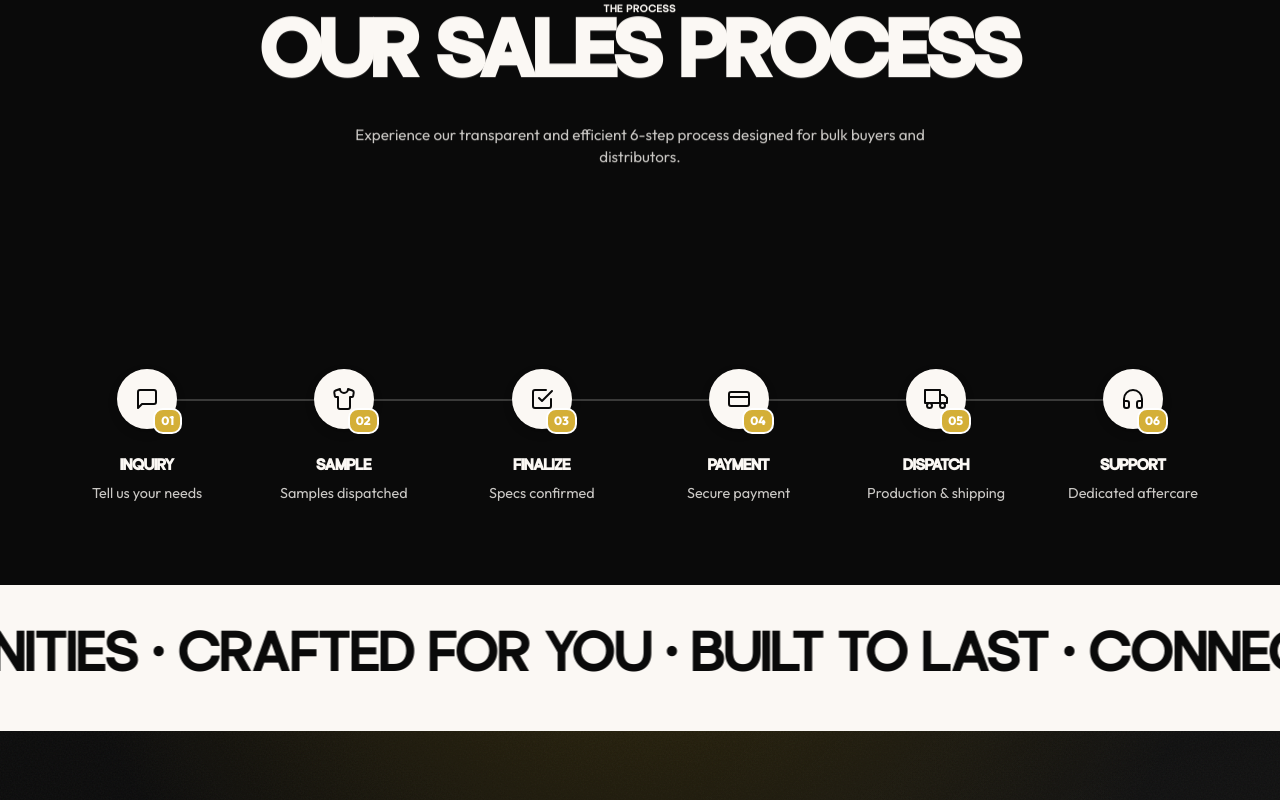
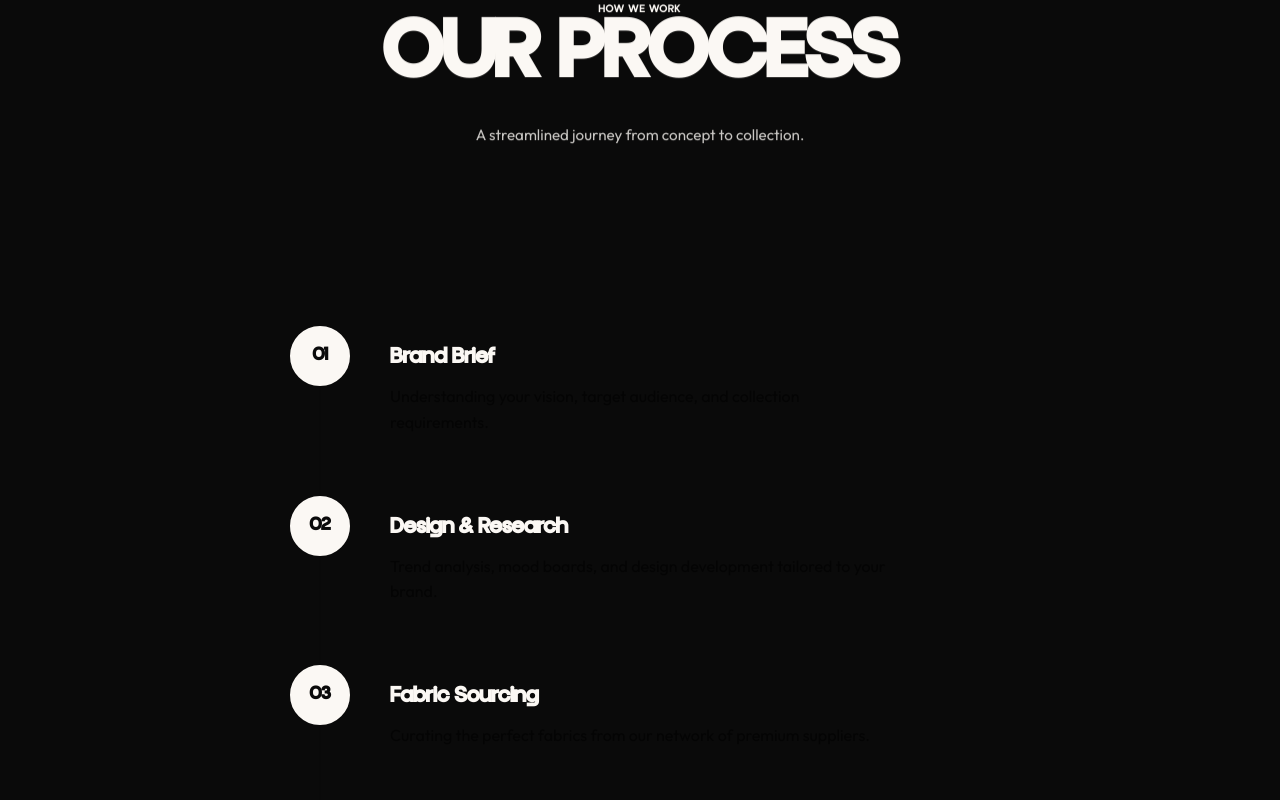
Before and after one commit to PTejasKr/alphaxgen, a Next.js app: page / in a window 1280 px wide. Shown: the part 1960-2760 px from the top of the page. Built offline with nearby package versions, Linux system fonts and the light colour scheme.

Commit message:
feat: redesign process section to clean vertical timeline based on user reference

```diff
--- a/src/components/home/ProcessSection.module.css
+++ b/src/components/home/ProcessSection.module.css
@@ -1,6 +1,6 @@
 .processSection {
-  padding: var(--space-lg) clamp(12px, 4vw, 24px); /* Mobile padding fix */
-  background-color: var(--paper);
+  padding: var(--space-xl) clamp(12px, 4vw, 24px);
+  background-color: var(--paper); /* Looks like off-white/cream */
   color: var(--ink);
   overflow: hidden;
   border-bottom: var(--border-width) solid var(--ink);
@@ -14,13 +14,7 @@
 
 .header {
   text-align: center;
-  margin-bottom: 2rem;
-}
-
-@media (min-width: 900px) {
-  .header {
-    margin-bottom: var(--space-xl);
-  }
+  margin-bottom: var(--space-xl);
 }
 
 .subtitle {
@@ -30,215 +24,107 @@
   opacity: 0.8;
 }
 
-.compactBottom { padding-bottom: calc(var(--space-xl) / 2) !important; }
+.compactBottom {
+  padding-bottom: calc(var(--space-xl) / 2) !important;
+}
 
 /* ---------------------------------
-   MOBILE STACKED SCROLL LAYOUT
-   (Visible only on mobile)
+   VERTICAL TIMELINE LAYOUT
 ---------------------------------- */
-.mobileTimelineContainer {
+.timelineContainer {
   position: relative;
-  width: 100%;
-  max-width: 400px;
+  max-width: 700px; /* Constrain width for better readability */
   margin: 0 auto;
-  padding-bottom: 20vh;
+  padding: 20px 0;
 }
 
-@media (min-width: 900px) {
-  .mobileTimelineContainer {
-    display: none;
-  }
+.timelineLine {
+  position: absolute;
+  top: 50px; /* 20px padding-top + 30px (half circle) */
+  bottom: 50px; /* 20px padding-bottom + 30px (half circle) */
+  left: 30px; /* Center of the 60px circle */
+  width: 1px;
+  background-color: rgba(0, 0, 0, 0.15); /* Light gray line */
+  z-index: 1;
+  transform: translateX(-50%);
 }
 
-.mobileStepCard {
-  position: sticky;
-  top: 15vh;
-  width: 100%;
-  margin-bottom: 60vh;
-  will-change: transform, opacity;
+.stepWrapper {
+  display: flex;
+  position: relative;
+  margin-bottom: 60px;
+  z-index: 2;
+  align-items: flex-start;
 }
 
-.mobileStepCard:last-child {
+.stepWrapper:last-child {
   margin-bottom: 0;
 }
 
-.mobileCardContent {
-  background: var(--white);
-  border: 1px solid rgba(0,0,0,0.05);
-  box-shadow: 0 10px 30px rgba(0,0,0,0.1);
-  border-radius: 12px;
-  padding: 2rem 1.5rem;
-  display: flex;
-  flex-direction: column;
-  align-items: center;
-  text-align: center;
-  gap: 1rem;
-  height: 100%;
-  transform-style: preserve-3d;
-}
-
-.stepProgress {
-  font-family: var(--font-heading), sans-serif;
-  font-size: 0.85rem;
-  font-weight: 700;
-  color: var(--accent);
-  letter-spacing: 0.05em;
-}
-
-.cardText {
-  display: flex;
-  flex-direction: column;
-  justify-content: center;
-}
-
-.stepIconWrap {
-  position: relative;
+.stepNumber {
   width: 60px;
   height: 60px;
-  background-color: var(--ink);
-  color: var(--paper);
   border-radius: 50%;
+  border: 2px solid var(--ink);
   display: flex;
   align-items: center;
   justify-content: center;
+  font-family: var(--font-heading), sans-serif;
+  font-size: 1.25rem;
+  font-weight: 700;
   flex-shrink: 0;
-  box-shadow: 0 4px 10px rgba(0,0,0,0.2);
-  margin: 0 auto;
-  z-index: 5;
+  margin-right: 40px;
+  background-color: var(--paper);
 }
 
-.stepIconWrap svg {
-  width: 24px;
-  height: 24px;
-  stroke: var(--paper);
-  fill: none;
-}
-
-.stepNumber {
-  position: absolute;
-  bottom: -5px;
-  right: -5px;
-  background: var(--accent);
-  color: var(--white);
-  font-size: 0.7rem;
-  font-weight: 800;
-  padding: 2px 6px;
-  border-radius: 10px;
-  border: 2px solid var(--white);
+.stepContent {
+  padding-top: 14px; /* Align title nicely with the center of the 60px circle */
 }
 
 .stepTitle {
   font-family: var(--font-heading), sans-serif;
-  font-size: 1.1rem;
+  font-size: 1.5rem;
   font-weight: 700;
-  text-transform: uppercase;
-  margin-bottom: 0.25rem;
+  margin-bottom: 8px;
   color: var(--ink);
 }
 
 .stepDesc {
-  font-size: 0.9rem;
-  opacity: 0.8;
+  font-size: 1rem;
+  color: rgba(0, 0, 0, 0.6);
+  line-height: 1.6;
   margin: 0;
+  max-width: 500px;
 }
 
-/* ---------------------------------
-   DESKTOP HORIZONTAL LAYOUT
-   (Visible only on desktop)
----------------------------------- */
-.desktopTimeline {
-  display: none;
-}
-
-@media (min-width: 900px) {
-  .desktopTimeline {
-    display: flex;
-    justify-content: space-between;
-    position: relative;
-    max-width: 1200px;
-    margin: 0 auto;
-    padding-top: 40px;
+/* Responsive adjustments */
+@media (max-width: 600px) {
+  .stepNumber {
+    width: 48px;
+    height: 48px;
+    font-size: 1rem;
+    margin-right: 20px;
   }
 
-  .desktopTrack {
-    position: absolute;
-    top: 70px;
-    left: 8.33%;
-    right: 8.33%;
-    height: 2px;
-    background-color: var(--ink);
-    opacity: 0.2;
-    z-index: 1;
-  }
-
-  .train {
-    position: absolute;
-    top: 54px;
-    left: 8.33%;
-    width: 32px;
-    height: 32px;
-    background-color: var(--paper);
-    color: var(--accent);
-    border: 2px solid var(--accent);
-    border-radius: 50%;
-    display: flex;
-    align-items: center;
-    justify-content: center;
-    z-index: 2;
-    animation: trainMove 15s linear infinite;
-  }
-
-  .train svg {
-    width: 16px;
-    height: 16px;
-    stroke: var(--accent);
-    fill: none;
-  }
-
-  @keyframes trainMove {
-    0% { left: 8.33%; transform: translateX(-50%); }
-    15% { left: 25%; transform: translateX(-50%); }
-    20% { left: 25%; transform: translateX(-50%); }
-    35% { left: 41.66%; transform: translateX(-50%); }
-    40% { left: 41.66%; transform: translateX(-50%); }
-    55% { left: 58.33%; transform: translateX(-50%); }
-    60% { left: 58.33%; transform: translateX(-50%); }
-    75% { left: 75%; transform: translateX(-50%); }
-    80% { left: 75%; transform: translateX(-50%); }
-    95% { left: 91.66%; transform: translateX(-50%); }
-    100% { left: 91.66%; transform: translateX(-50%); }
-  }
-
-  .desktopStep {
-    display: flex;
-    flex-direction: column;
-    align-items: center;
-    text-align: center;
-    width: 16.66%;
-    position: relative;
-    z-index: 5;
-  }
-
-  .desktopStep .stepIconWrap {
-    width: 60px;
-    height: 60px;
-    margin-bottom: 1.5rem;
-    background-color: var(--ink);
-  }
-
-  .desktopStep .stepIconWrap svg {
-    width: 24px;
-    height: 24px;
-  }
-
-  .desktopStep .stepNumber {
-    bottom: -5px;
-    right: -5px;
-    font-size: 0.75rem;
-    padding: 2px 6px;
+  .timelineLine {
+    top: 44px; /* 20px padding + 24px half-circle */
+    bottom: 44px;
+    left: 24px; /* Center of 48px circle */
   }
 
   .stepContent {
-    max-width: 150px;
+    padding-top: 10px;
+  }
+
+  .stepTitle {
+    font-size: 1.25rem;
+  }
+
+  .stepDesc {
+    font-size: 0.95rem;
+  }
+
+  .stepWrapper {
+    margin-bottom: 40px;
   }
 }
--- a/src/components/home/ProcessSection.tsx
+++ b/src/components/home/ProcessSection.tsx
@@ -1,135 +1,79 @@
 "use client";
 
-import React, { useRef } from "react";
+import React from "react";
 import { Reveal } from "@/components/ui/Reveal";
-import { motion, useScroll, useTransform } from "framer-motion";
+import { motion } from "framer-motion";
 import styles from "./ProcessSection.module.css";
 
 const steps = [
   {
     id: "01",
-    title: "Inquiry",
-    desc: "Tell us your needs",
-    icon: (
-      <svg viewBox="0 0 24 24" strokeWidth="2" strokeLinecap="round" strokeLinejoin="round">
-        <path d="M21 15a2 2 0 0 1-2 2H7l-4 4V5a2 2 0 0 1 2-2h14a2 2 0 0 1 2 2z"></path>
-      </svg>
-    ),
+    title: "Brand Brief",
+    desc: "Understanding your vision, target audience, and collection requirements.",
   },
   {
     id: "02",
-    title: "Sample",
-    desc: "Samples dispatched",
-    icon: (
-      <svg viewBox="0 0 24 24" strokeWidth="2" strokeLinecap="round" strokeLinejoin="round">
-        <path d="M20.38 3.46L16 2a4 4 0 01-8 0L3.62 3.46a2 2 0 00-1.34 2.23l.58 3.47a1 1 0 00.99.84H6v10c0 1.1.9 2 2 2h8a2 2 0 002-2V10h2.15a1 1 0 00.99-.84l.58-3.47a2 2 0 00-1.34-2.23z"></path>
-      </svg>
-    ),
+    title: "Design & Research",
+    desc: "Trend analysis, mood boards, and design development tailored to your brand.",
   },
   {
     id: "03",
-    title: "Finalize",
-    desc: "Specs confirmed",
-    icon: (
-      <svg viewBox="0 0 24 24" strokeWidth="2" strokeLinecap="round" strokeLinejoin="round">
-        <path d="M9 11l3 3L22 4"></path>
-        <path d="M21 12v7a2 2 0 0 1-2 2H5a2 2 0 0 1-2-2V5a2 2 0 0 1 2-2h11"></path>
-      </svg>
-    ),
+    title: "Fabric Sourcing",
+    desc: "Curating the perfect fabrics from our network of premium suppliers.",
   },
   {
     id: "04",
-    title: "Payment",
-    desc: "Secure payment",
-    icon: (
-      <svg viewBox="0 0 24 24" strokeWidth="2" strokeLinecap="round" strokeLinejoin="round">
-        <rect x="2" y="5" width="20" height="14" rx="2"></rect>
-        <line x1="2" y1="10" x2="22" y2="10"></line>
-      </svg>
-    ),
+    title: "Sampling",
+    desc: "Creating prototypes with multiple iterations until perfect fit and finish.",
   },
   {
     id: "05",
-    title: "Dispatch",
-    desc: "Production & shipping",
-    icon: (
-      <svg viewBox="0 0 24 24" strokeWidth="2" strokeLinecap="round" strokeLinejoin="round">
-        <rect x="1" y="3" width="15" height="13"></rect>
-        <polygon points="16 8 20 8 23 11 23 16 16 16 16 8"></polygon>
-        <circle cx="5.5" cy="18.5" r="2.5"></circle>
-        <circle cx="18.5" cy="18.5" r="2.5"></circle>
-      </svg>
-    ),
+    title: "Production",
+    desc: "Bulk manufacturing with strict quality control at every stage.",
   },
   {
     id: "06",
-    title: "Support",
-    desc: "Dedicated aftercare",
-    icon: (
-      <svg viewBox="0 0 24 24" strokeWidth="2" strokeLinecap="round" strokeLinejoin="round">
-        <path d="M3 18v-6a9 9 0 0 1 18 0v6"></path>
-        <path d="M21 19a2 2 0 0 1-2 2h-1a2 2 0 0 1-2-2v-3a2 2 0 0 1 2-2h3zM3 19a2 2 0 0 0 2 2h1a2 2 0 0 0 2-2v-3a2 2 0 0 0-2-2H3z"></path>
-      </svg>
-    ),
+    title: "Quality Check",
+    desc: "Rigorous multi-point inspection ensuring export-ready standards.",
   }
 ];
 
-const StackedCard = ({ step, index, totalSteps }: { step: any, index: number, totalSteps: number }) => {
-  const cardRef = useRef<HTMLDivElement>(null);
-  const remaining = totalSteps - index - 1;
-  const endOffset = remaining === 0 ? 14 : 15 - remaining * 60;
-
-  const { scrollYProgress } = useScroll({
-    target: cardRef,
-    offset: ["start 15vh", `start ${endOffset}vh`]
-  });
-
-  const scaleRange = remaining === 0 ? [1, 1] : [1, 1 - remaining * 0.04];
-  const opacityRange = remaining === 0 ? [1, 1] : [1, 1 - remaining * 0.15];
-  const yRange = remaining === 0 ? ["0vh", "0vh"] : ["0vh", `-${remaining * 3}vh`];
-
-  const scale = useTransform(scrollYProgress, [0, 1], scaleRange);
-  const opacity = useTransform(scrollYProgress, [0, 1], opacityRange);
-  const y = useTransform(scrollYProgress, [0, 1], yRange);
-
+const ProcessStep = ({ step }: { step: { id: string; title: string; desc: string } }) => {
   return (
     <motion.div
-      ref={cardRef}
-      className={styles.mobileStepCard}
-      style={{
-        y,
-        scale,
-        opacity,
-        transformOrigin: "top center",
-        zIndex: index + 1
+      className={styles.stepWrapper}
+      initial="hidden"
+      whileInView="visible"
+      viewport={{ once: false, margin: "-10% 0px -40% 0px" }}
+      variants={{
+        hidden: { opacity: 0.5 },
+        visible: { opacity: 1 }
       }}
+      transition={{ duration: 0.3 }}
     >
-      <div className={styles.mobileCardContent}>
-        <div className={styles.stepProgress}>{step.id} / 0{totalSteps}</div>
-        <div className={styles.stepIconWrap}>
-          {step.icon}
-        </div>
-        <div className={styles.cardText}>
-          <h3 className={styles.stepTitle}>{step.title}</h3>
-          <p className={styles.stepDesc}>{step.desc}</p>
-        </div>
+      <motion.div
+        className={styles.stepNumber}
+        variants={{
+          hidden: {
+            backgroundColor: "transparent",
+            color: "var(--ink)",
+            borderColor: "var(--ink)"
+          },
+          visible: {
+            backgroundColor: "var(--ink)",
+            color: "var(--paper)",
+            borderColor: "var(--ink)"
+          }
+        }}
+        transition={{ duration: 0.3 }}
+      >
+        {step.id}
+      </motion.div>
+      <div className={styles.stepContent}>
+        <h3 className={styles.stepTitle}>{step.title}</h3>
+        <p className={styles.stepDesc}>{step.desc}</p>
       </div>
     </motion.div>
-  );
-};
-
-const MobileStackedScroll = ({ steps }: { steps: any[] }) => {
-  return (
-    <div className={styles.mobileTimelineContainer}>
-      {steps.map((step, index) => (
-        <StackedCard
-          key={step.id}
-          step={step}
-          index={index}
-          totalSteps={steps.length}
-        />
-      ))}
-    </div>
   );
 };
 
@@ -138,45 +82,18 @@ export function ProcessSection({ compactBottom = false }: { compactBottom?: bool
     <section className={`${styles.processSection} ${compactBottom ? styles.compactBottom : ''}`}>
       <Reveal>
         <div className={styles.header}>
-          <div className="text-small">The Process</div>
-          <h2 className="display-lg">Our Sales Process</h2>
+          <div className="text-small">How We Work</div>
+          <h2 className="display-lg">Our Process</h2>
           <p className={styles.subtitle}>
-            Experience our transparent and efficient 6-step process designed for bulk buyers and distributors.
+            A streamlined journey from concept to collection.
           </p>
         </div>
       </Reveal>
 
-      {/* Mobile Stacked Scroll Layout (only visible on mobile) */}
-      <MobileStackedScroll steps={steps} />
-
-      {/* Desktop Horizontal Layout (only visible on desktop) */}
-      <div className={styles.desktopTimeline}>
-        <div className={styles.desktopTrack}></div>
-        <div className={styles.train}>
-          <svg viewBox="0 0 24 24" strokeWidth="2" strokeLinecap="round" strokeLinejoin="round">
-            <rect x="4" y="3" width="16" height="16" rx="2" ry="2"></rect>
-            <path d="M4 11h16"></path>
-            <path d="M12 3v8"></path>
-            <path d="M8 19l-2 3"></path>
-            <path d="M16 19l2 3"></path>
-            <path d="M9 15h0"></path>
-            <path d="M15 15h0"></path>
-          </svg>
-        </div>
-
-        {steps.map((step, index) => (
-          <div key={step.id} className={styles.desktopStep}>
-            <Reveal delay={index * 100}>
-              <div className={styles.stepIconWrap}>
-                {step.icon}
-                <div className={styles.stepNumber}>{step.id}</div>
-              </div>
-              <div className={styles.stepContent}>
-                <h3 className={styles.stepTitle}>{step.title}</h3>
-                <p className={styles.stepDesc}>{step.desc}</p>
-              </div>
-            </Reveal>
-          </div>
+      <div className={styles.timelineContainer}>
+        <div className={styles.timelineLine}></div>
+        {steps.map((step) => (
+          <ProcessStep key={step.id} step={step} />
         ))}
       </div>
     </section>
```
